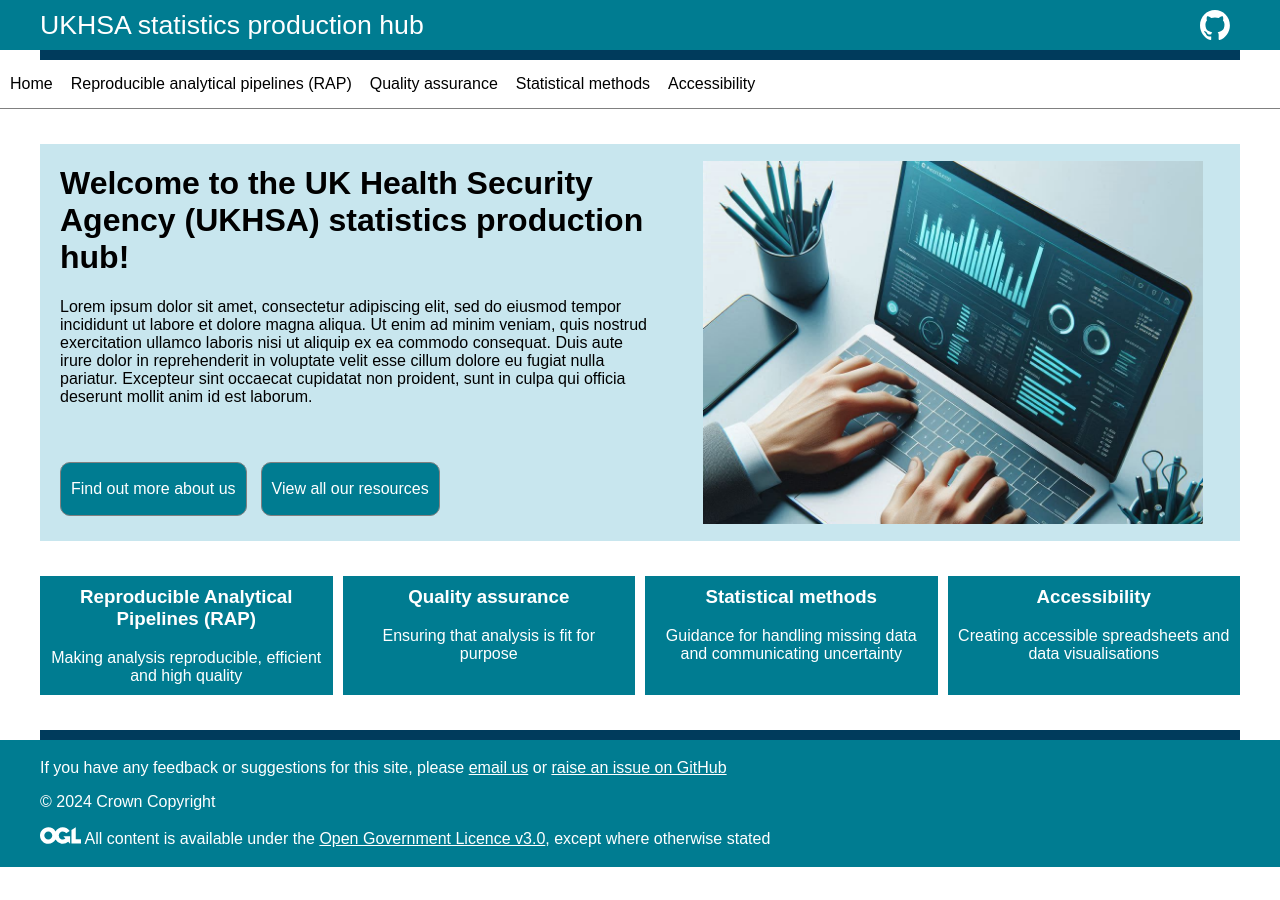
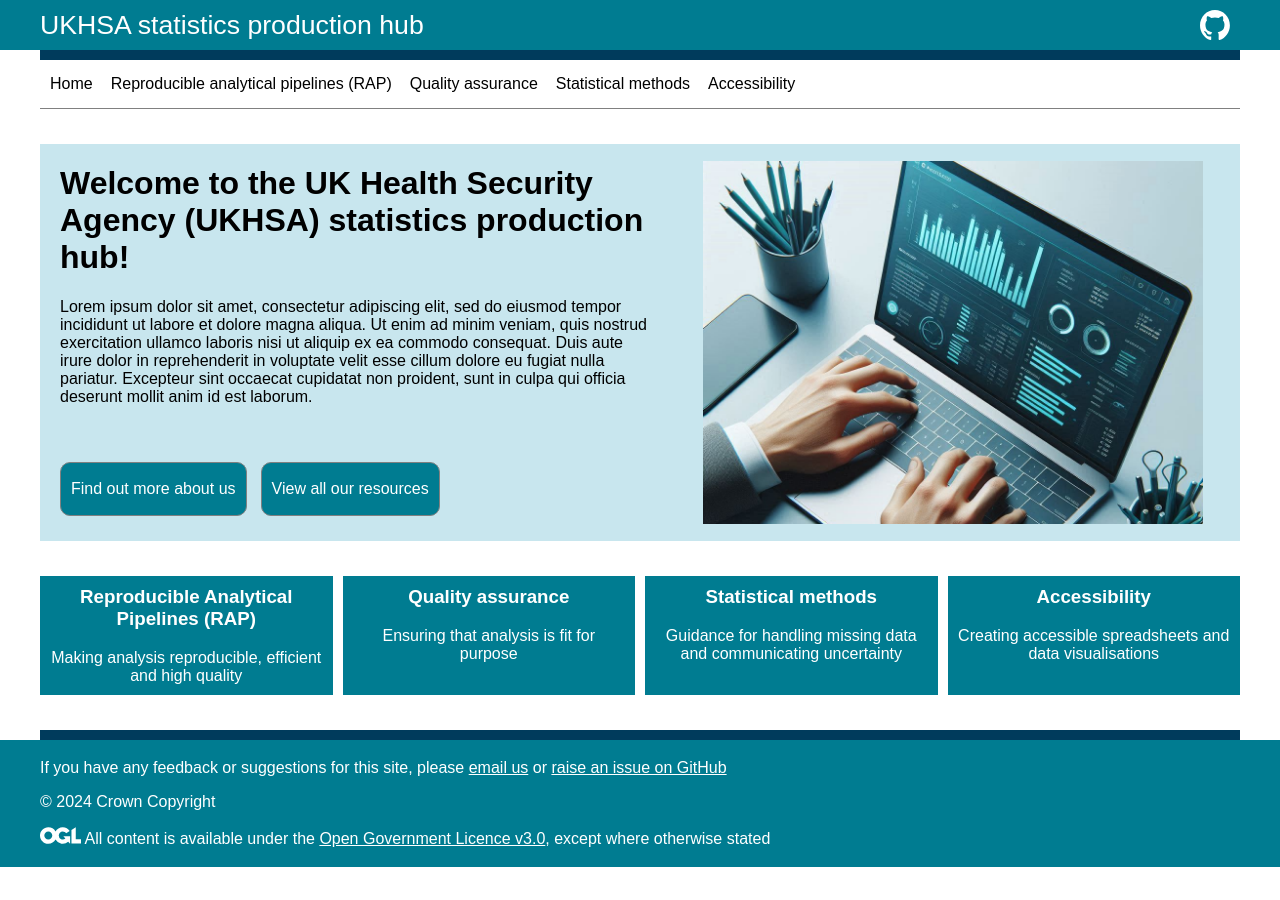
Before and after one commit to BenCuff/github-pages-test, a Jekyll site: the page built from docs/index.md, in a window 1280 px wide. Built offline with Jekyll 4.4.1, drawn with Linux system fonts in a browser that asks for light colours.

Commit message:
Nav bar styling

```diff
--- a/docs/_layouts/index.html
+++ b/docs/_layouts/index.html
@@ -23,8 +23,9 @@
 
     <div id="little-banner"></div>
 
-    {% include site-nav.html %}
-
+    <div class="nav-bars">
+      {% include site-nav.html %}
+    </div>
 
     <div class="main">
       <div style="display:flex;background-color:#C8E6EE; padding:0 20px">
```
